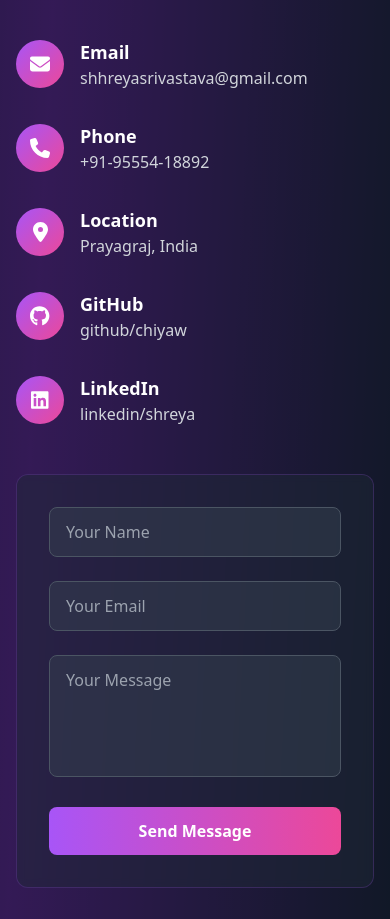
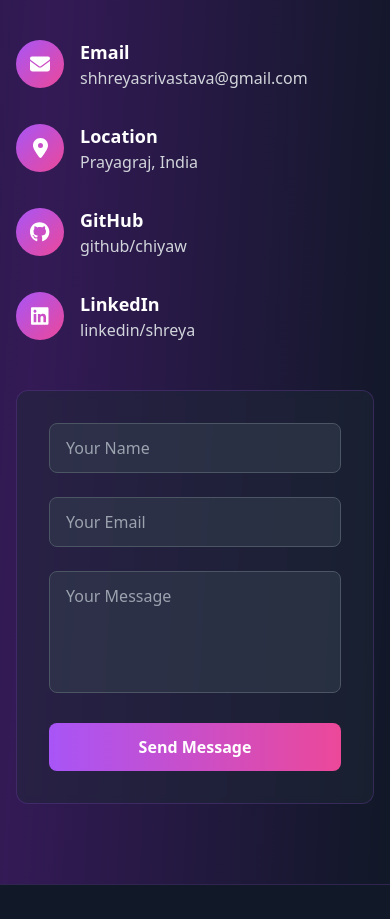
Before and after one commit to chiyaw/Portfolio, a React (Vite) app: page / in a window 390 px wide. Shown: the part 6680-7599 px from the top of the page. Built offline with nearby package versions, Linux system fonts and the light colour scheme.

Commit message:
remove phone no.

```diff
--- a/src/Portfolio.jsx
+++ b/src/Portfolio.jsx
@@ -402,15 +402,6 @@ const Portfolio = () => {
               </div>
               <div className="flex items-center gap-4">
                 <div className="w-12 h-12 bg-gradient-to-br from-purple-500 to-pink-500 rounded-full flex items-center justify-center text-xl">
-                  <FontAwesomeIcon icon={faPhone} />
-                </div>
-                <div>
-                  <h3 className="text-lg font-semibold">Phone</h3>
-                  <p className="text-gray-300">+91-95554-18892</p>
-                </div>
-              </div>
-              <div className="flex items-center gap-4">
-                <div className="w-12 h-12 bg-gradient-to-br from-purple-500 to-pink-500 rounded-full flex items-center justify-center text-xl">
                   <FontAwesomeIcon icon={faLocationDot} />
                 </div>
                 <div>
```
